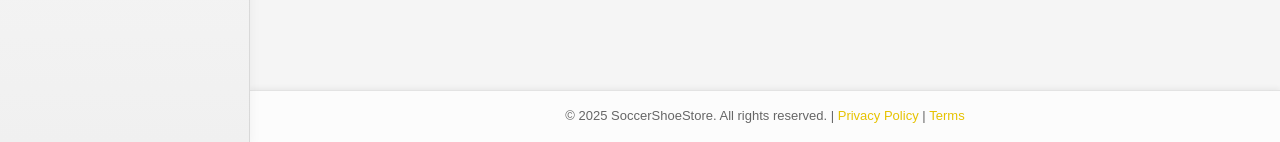
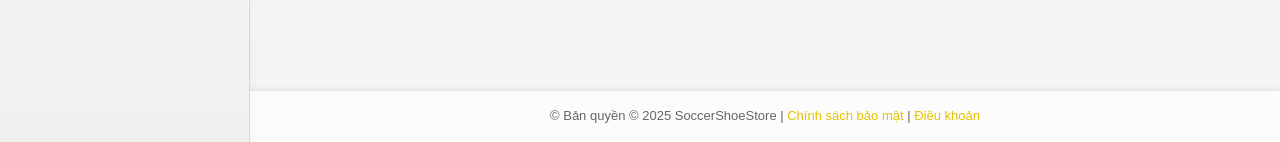
Before and after one commit to tris1404/SoccerShoeStore, a PHP site: page /index.php in a window 1280 px wide. Shown: the part 658-800 px from the top of the page. Run offline with PHP 8.4, Linux system fonts and the light colour scheme; the visitor is signed in with stand-in values (Sample User, id 1); data comes from the database, SQL or seed files in the repository; data that the repository does not hold is empty; some libraries are stand-ins or nearby versions.

Commit message:
thuần việt web

```diff
--- a/SoccerShoeStore/admin/template/footer.php
+++ b/SoccerShoeStore/admin/template/footer.php
@@ -1,5 +1,5 @@
 <!-- Footer -->
 <footer class="footer">
-    <p>&copy; 2025 SoccerShoeStore. All rights reserved. | <a href="#">Privacy Policy</a> | <a href="#">Terms</a></p>
+    <p>&copy; Bản quyền  © 2025 SoccerShoeStore  | <a href="#">Chính sách bảo mật</a> | <a href="#">Điều khoản</a></p>
 </footer>
 <!-- End Footer -->
--- a/SoccerShoeStore/public/includes/footer.php
+++ b/SoccerShoeStore/public/includes/footer.php
@@ -107,7 +107,7 @@
 
   <!-- Copyright -->
   <div class="text-center p-4" style="background-color: rgba(0, 0, 0, 0.05);">
-    © 2025 Copyright:
+     Bản quyền © 2025 :
     <a class="text-reset fw-bold" href="https://soccershoestore.com/">SoccerShoeStore.com</a>
   </div>
   <!-- Copyright -->
```
